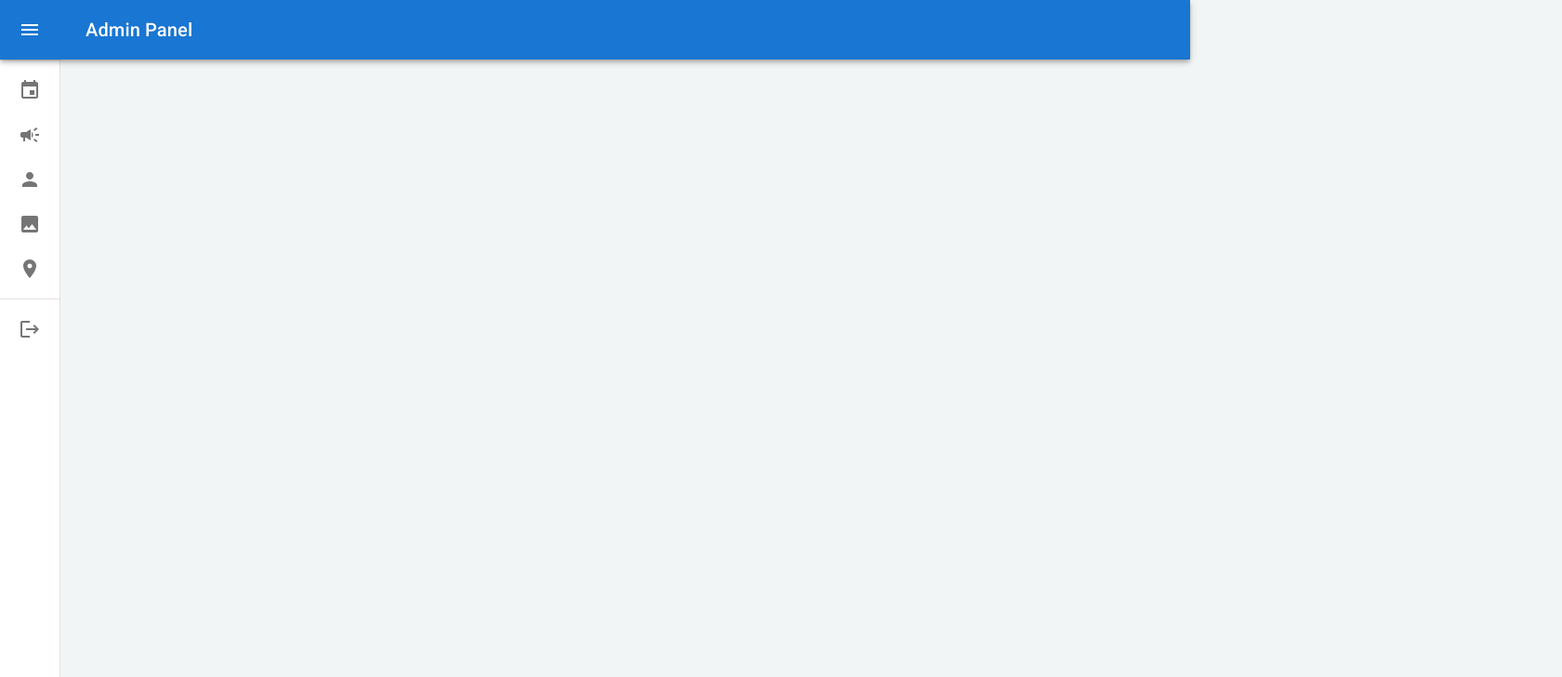
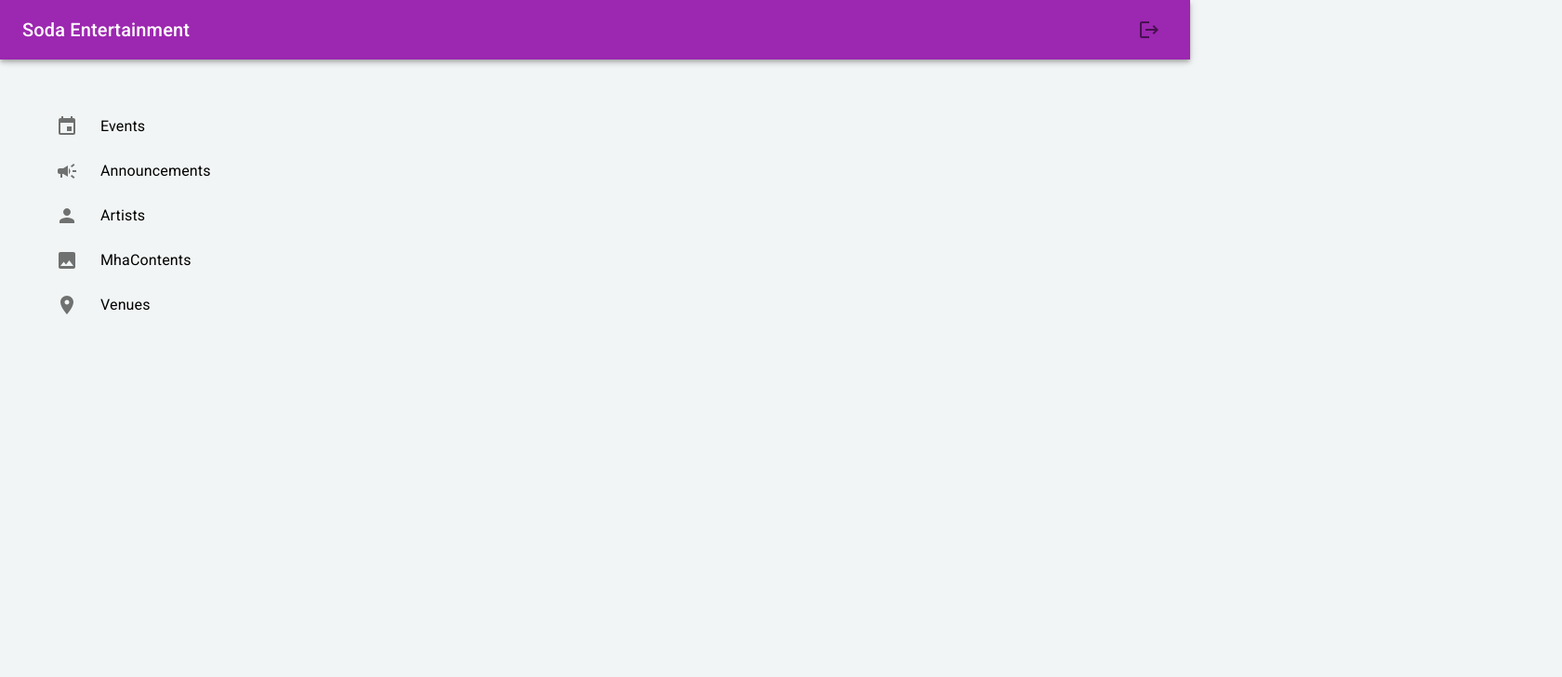
Before and after one commit to merthzl98/soda-event-manager, a React (Create React App) app: page /manager in a window 1280 px wide. Shown: the top 728 px of the page at 93% size, 1680 px wide, since content can reach past the window. Built offline with nearby package versions, Linux system fonts and the light colour scheme; sample sign-in values are in the browser's storage.

Commit message:
crazy changes

```diff
--- /dev/null
+++ b/src/components/mhacontents/EditMhaContentModal.js
@@ -0,0 +1,101 @@
+import React, { useState, useEffect } from "react";
+import MhaContentServiceV2 from "../../services/v2/MhaContentService";
+import Modal from "../commonUI/Modal";
+import InputLabel from "@mui/material/InputLabel";
+import MenuItem from "@mui/material/MenuItem";
+import FormControl from "@mui/material/FormControl";
+import Select from "@mui/material/Select";
+import TextInput from "../commonUI/TextInput";
+import Stack from "@mui/material/Stack";
+
+const EditMhaContentModal = ({
+  onHide,
+  openModal,
+  setEditMhaContentModal,
+  getMhaContentsData,
+  mhaContentId,
+}) => {
+  const [mhaContentStatus, setMhaContentStatus] = useState("DRAFT");
+  const [enteredTargetUrl, setEnteredTargetUrl] = useState("");
+
+  useEffect(() => {
+    MhaContentServiceV2.getMhaContentsById(mhaContentId).then((response) => {
+      setMhaContentStatus(response.data.mhaContent.status);
+      setEnteredTargetUrl(response.data.mhaContent.targetUrl);
+    });
+  }, []);
+
+  const updateMhaContentData = () => {
+    MhaContentServiceV2.softUpdateMhaContent({
+      id: mhaContentId,
+      status: mhaContentStatus,
+      targetUrl: enteredTargetUrl,
+    }).then((response) => {
+      if (response.status === 200) {
+        setEditMhaContentModal(false);
+        getMhaContentsData();
+      }
+    });
+  };
+
+  const handleChangeEnteredTargetUrl = (event) => {
+    setEnteredTargetUrl(event.target.value);
+  };
+
+  const handleChangeMhaContentStatus = (event) => {
+    setMhaContentStatus(event.target.value);
+  };
+
+  return (
+    <Modal
+      onHide={onHide}
+      openModal={openModal}
+      title="Edit Main Highlighted Area Content"
+      acceptTypo="Save"
+      onRequest={updateMhaContentData}
+    >
+      <Stack spacing={4}>
+        <FormControl sx={{ width: "47%" }} variant="standard">
+          <InputLabel
+            sx={{
+              fontWeight: "700 !important",
+              color: "rgba(0, 0, 0, 0.6)",
+              fontSize: "1rem",
+            }}
+            id="demo-simple-select-label"
+          >
+            MhaContent Status
+          </InputLabel>
+          <Select
+            labelId="demo-simple-select-label"
+            id="demo-simple-select"
+            value={mhaContentStatus}
+            label="MhaContent Status"
+            onChange={handleChangeMhaContentStatus}
+            sx={{
+              backgroundColor: "rgba(85, 85, 85, 0.1)",
+              borderRadius: "4px",
+              border: "1px solid #ced4da",
+              padding: "4px 8px !important",
+            }}
+          >
+            <MenuItem value="DRAFT" sx={{ paddingLeft: "15px !important" }}>
+              Draft
+            </MenuItem>
+            <MenuItem value="PREVIEW">Preview</MenuItem>
+            <MenuItem value="LIVE">Live</MenuItem>
+          </Select>
+        </FormControl>
+        <TextInput
+          name="enteredTargetUrl"
+          onChange={handleChangeEnteredTargetUrl}
+          value={enteredTargetUrl}
+          label="Target url"
+          minRows={3}
+        />
+      </Stack>
+    </Modal>
+  );
+};
+
+export default EditMhaContentModal;
--- a/src/components/mhacontents/mhacontents.js
+++ b/src/components/mhacontents/mhacontents.js
@@ -18,41 +18,16 @@ import TableActions from "../commonUI/TableActions";
 import greenDot from "../../assets/icons/greenDot.png";
 import greyDot from "../../assets/icons/greyDot.png";
 import AddMhaContentModal from "./AddMhaContentModal";
+import EditMhaContentModal from "./EditMhaContentModal";
 
-const columns = [
-  {
-    id: "url",
-    label: "Url",
-    minWidth: 100,
-    format: (value) => value.toLocaleString("en-US"),
-  },
-  {
-    id: "status",
-    label: "Status",
-    maxWidth: 100,
-    format: (value) => value.toLocaleString("en-US"),
-  },
-  { id: "contentType", label: "Content Type", minWidth: 100 },
-  {
-    id: "external",
-    label: "External",
-    minWidth: 100,
-    format: (value) => value.toLocaleString("en-US"),
-  },
-  {
-    id: "targetUrl",
-    label: "Target Url",
-    minWidth: 100,
-    format: (value) => value.toLocaleString("en-US"),
-  },
-  {
-    id: "action",
-    label: "Action",
-    align: "center",
-    minWidth: 100,
-    format: (value) => value.toLocaleString("en-US"),
-  },
-];
+const tableStyle = {
+  width: "100%",
+  display: "flex",
+  flexDirection: "row",
+  gap: "2rem",
+  borderBottom: "1px solid rgba(50,50,0, 0.1)",
+  alignItems: "center",
+};
 
 const MhaContents = () => {
   const [mhaContents, setMhaContents] = useState([]);
@@ -98,8 +73,7 @@ const MhaContents = () => {
 
   const saveOrder = () => {
     const mhaContentIds = mhaContents.map((mhaContent) => mhaContent.id);
-    console.log(mhaContentIds);
-    MhaContentServiceV2.orderMhaContents({ mhaContentIds: mhaContentIds})
+    MhaContentServiceV2.orderMhaContents({ mhaContentIds: mhaContentIds })
       .then((response) => {
         setOrderEnable(false);
         getMhaContentsData();
@@ -142,85 +116,21 @@ const MhaContents = () => {
                 </Typography>
               </Box>
             ) : (
-              <Table stickyHeader aria-label="sticky table">
-                <Droppable droppableId="table">
-                  {(provided) => (
-                    <TableBody
-                      ref={provided.innerRef}
-                      {...provided.droppableProps}
-                    >
-                      {mhaContents.map((row, index) => (
-                        <Draggable
-                          key={row.id}
-                          draggableId={row.id}
-                          index={index}
-                        >
-                          {(provided, snapshot) => (
-                            <TableRow
-                              ref={provided.innerRef}
-                              {...provided.draggableProps}
-                              {...provided.dragHandleProps}
-                              onDragOver={(event) => event.preventDefault()}
-                              style={{
-                                width: "100%",
-                                display: "flex",
-                                flexDirection: "row",
-                                // justifyContent: "space-between",
-                                gap: "2rem",
-                                borderBottom: "1px solid rgba(50,50,0, 0.1)",
-                                alignItems: "center",
-                                backgroundColor: snapshot.isDragging
-                                  ? "rgba(50,50,0, 0.1)"
-                                  : "white",
-                                ...provided.draggableProps.style,
-                              }}
-                            >
-                              <TableCell className="table-cell-status">
-                                {row.status === "LIVE" && (
-                                  <img src={greenDot} alt="live icon" />
-                                )}
-                                {row.status === "DRAFT" && (
-                                  <img src={greyDot} alt="draft icon" />
-                                )}
-                                <p>{row.status}</p>
-                              </TableCell>
-                              <TableCell className="table-cell">
-                                <img
-                                  src={row.url}
-                                  width="250px"
-                                  height="auto"
-                                  alt="Poster"
-                                />
-                              </TableCell>
-                              <TableCell
-                                className="actions"
-                                style={{
-                                  // minWidth: "7rem",
-                                  display: "flex",
-                                  flexDirection: "row",
-                                  justifyContent: "center",
-                                  alignItems: "center",
-                                  borderBottom: "none",
-                                  padding: "0",
-                                }}
-                              >
-                                <TableActions
-                                  hideEdit
-                                  handleDelete={() =>
-                                    handleDeleteMhaContent(index)
-                                  }
-                                />
-                              </TableCell>
-                            </TableRow>
-                          )}
-                        </Draggable>
-                      ))}
-                      {provided.placeholder}
-                      <TableRow className="table-footer"></TableRow>
-                    </TableBody>
-                  )}
-                </Droppable>
-              </Table>
+              <>
+                {orderEnable ? (
+                  <DraggableContent
+                    mhaContents={mhaContents}
+                    handleDeleteMhaContent={handleDeleteMhaContent}
+                    showEditMhaContent={showEditMhaContent}
+                  />
+                ) : (
+                  <TableContent
+                    mhaContents={mhaContents}
+                    handleDeleteMhaContent={handleDeleteMhaContent}
+                    showEditMhaContent={showEditMhaContent}
+                  />
+                )}
+              </>
             )}
           </TableContainer>
         </Paper>
@@ -233,6 +143,108 @@ const MhaContents = () => {
           getMhaContentsData={getMhaContentsData}
         />
       )}
+      {editMhaContentModal && (
+        <EditMhaContentModal
+          onHide={() => setEditMhaContentModal(false)}
+          openModal={editMhaContentModal}
+          setEditMhaContentModal={setEditMhaContentModal}
+          getMhaContentsData={getMhaContentsData}
+          mhaContentId={mhaContentId}
+        />
+      )}
+    </>
+  );
+};
+
+const TableContent = ({ mhaContents, handleDeleteMhaContent, showEditMhaContent } ) => {
+  return (
+    <Table stickyHeader aria-label="sticky table">
+      <TableBody>
+        {mhaContents.map((row, index) => (
+          <TableRow style={tableStyle}>
+            <ContentColumns
+              row={row}
+              index={index}
+              handleDeleteMhaContent={handleDeleteMhaContent}
+              showEditMhaContent={showEditMhaContent}
+            />
+          </TableRow>
+        ))}
+        <TableRow className="table-footer"></TableRow>
+      </TableBody>
+    </Table>
+  );
+};
+
+const DraggableContent = ({ mhaContents, handleDeleteMhaContent, showEditMhaContent } ) => {
+  return (
+    <Table stickyHeader aria-label="sticky table">
+      <Droppable droppableId="table">
+        {(provided) => (
+          <TableBody ref={provided.innerRef} {...provided.droppableProps}>
+            {mhaContents.map((row, index) => (
+              <Draggable key={row.id} draggableId={row.id} index={index}>
+                {(provided, snapshot) => (
+                  <TableRow
+                    ref={provided.innerRef}
+                    {...provided.draggableProps}
+                    {...provided.dragHandleProps}
+                    onDragOver={(event) => event.preventDefault()}
+                    style={{
+                      ...tableStyle,
+                      backgroundColor: snapshot.isDragging
+                        ? "rgba(50,50,0, 0.1)"
+                        : "white",
+                      ...provided.draggableProps.style,
+                    }}
+                  >
+                    <ContentColumns
+                      row={row}
+                      index={index}
+                      handleDeleteMhaContent={handleDeleteMhaContent}
+                      showEditMhaContent={showEditMhaContent}
+                    />
+                  </TableRow>
+                )}
+              </Draggable>
+            ))}
+            {provided.placeholder}
+            <TableRow className="table-footer"></TableRow>
+          </TableBody>
+        )}
+      </Droppable>
+    </Table>
+  );
+};
+
+const ContentColumns = ({ row, index, handleDeleteMhaContent, showEditMhaContent }) => {
+  return (
+    <>
+      <TableCell className="table-cell-status">
+        {row.status === "LIVE" && <img src={greenDot} alt="live icon" />}
+        {row.status === "DRAFT" && <img src={greyDot} alt="draft icon" />}
+        <p>{row.status}</p>
+      </TableCell>
+      <TableCell className="table-cell">
+        <img src={row.url} width="250px" height="auto" alt="Poster" />
+      </TableCell>
+      <TableCell className="table-cell">{row.targetUrl}</TableCell>
+      <TableCell
+        className="actions"
+        style={{
+          display: "flex",
+          flexDirection: "row",
+          justifyContent: "center",
+          alignItems: "center",
+          borderBottom: "none",
+          padding: "0",
+        }}
+      >
+        <TableActions
+          handleDelete={() => handleDeleteMhaContent(index)}
+          showEdit={() => showEditMhaContent(index)}
+        />
+      </TableCell>
     </>
   );
 };
--- a/src/pages/ManagerPage.js
+++ b/src/pages/ManagerPage.js
@@ -3,17 +3,12 @@ import { useContext, useState } from "react";
 import { Link, useLocation } from "react-router-dom";
 import { styled, useTheme } from "@mui/material/styles";
 import Box from "@mui/material/Box";
-import MuiDrawer from "@mui/material/Drawer";
-import MuiAppBar from "@mui/material/AppBar";
+import Grid from "@mui/material/Grid";
+import AppBar from "@mui/material/AppBar";
 import Toolbar from "@mui/material/Toolbar";
 import List from "@mui/material/List";
-import CssBaseline from "@mui/material/CssBaseline";
 import Typography from "@mui/material/Typography";
-import Divider from "@mui/material/Divider";
 import IconButton from "@mui/material/IconButton";
-import MenuIcon from "@mui/icons-material/Menu";
-import ChevronLeftIcon from "@mui/icons-material/ChevronLeft";
-import ChevronRightIcon from "@mui/icons-material/ChevronRight";
 import ListItem from "@mui/material/ListItem";
 import ListItemButton from "@mui/material/ListItemButton";
 import ListItemIcon from "@mui/material/ListItemIcon";
@@ -36,70 +31,13 @@ import Error from "../components/commonUI/Error";
 import { Loading } from "../components/commonUI/Loading";
 import AlertContext from "../storage/alert-context";
 
-const drawerWidth = 240;
-const openedMixin = (theme) => ({
-  width: drawerWidth,
-  transition: theme.transitions.create("width", {
-    easing: theme.transitions.easing.sharp,
-    duration: theme.transitions.duration.enteringScreen,
-  }),
-  overflowX: "hidden",
-});
-
-const closedMixin = (theme) => ({
-  transition: theme.transitions.create("width", {
-    easing: theme.transitions.easing.sharp,
-    duration: theme.transitions.duration.leavingScreen,
-  }),
-  overflowX: "hidden",
-  width: `calc(${theme.spacing(7)} + 1px)`,
-  [theme.breakpoints.up("sm")]: {
-    width: `calc(${theme.spacing(8)} + 1px)`,
-  },
-});
-
-const DrawerHeader = styled("div")(({ theme }) => ({
+const AppSpace = styled("div")(({ theme }) => ({
   display: "flex",
   alignItems: "center",
   justifyContent: "flex-end",
   padding: theme.spacing(0, 1),
   // necessary for content to be below app bar
   ...theme.mixins.toolbar,
-}));
-
-const AppBar = styled(MuiAppBar, {
-  shouldForwardProp: (prop) => prop !== "open",
-})(({ theme, open }) => ({
-  zIndex: theme.zIndex.drawer + 1,
-  transition: theme.transitions.create(["width", "margin"], {
-    easing: theme.transitions.easing.sharp,
-    duration: theme.transitions.duration.leavingScreen,
-  }),
-  ...(open && {
-    marginLeft: drawerWidth,
-    width: `calc(100% - ${drawerWidth}px)`,
-    transition: theme.transitions.create(["width", "margin"], {
-      easing: theme.transitions.easing.sharp,
-      duration: theme.transitions.duration.enteringScreen,
-    }),
-  }),
-}));
-
-const Drawer = styled(MuiDrawer, {
-  shouldForwardProp: (prop) => prop !== "open",
-})(({ theme, open }) => ({
-  width: drawerWidth,
-  flexShrink: 0,
-  whiteSpace: "nowrap",
-  boxSizing: "border-box",
-  ...(open && {
-    ...openedMixin(theme),
-    "& .MuiDrawer-paper": openedMixin(theme),
-  }),
-  ...(!open && {
-    ...closedMixin(theme),
-    "& .MuiDrawer-paper": closedMixin(theme),
-  }),
 }));
 
 const ManagerPage = () => {
@@ -112,14 +50,6 @@ const ManagerPage = () => {
   const { isLoading, logout } = useContext(AuthContext);
 
   const { hasError } = useContext(AlertContext);
-
-  const handleDrawerOpen = () => {
-    setOpen(true);
-  };
-
-  const handleDrawerClose = () => {
-    setOpen(false);
-  };
 
   let content = null;
 
@@ -150,40 +80,34 @@ const ManagerPage = () => {
   return (
     <>
       <Box sx={{ display: "flex", height: "100vh" }}>
-        <CssBaseline />
-        <AppBar position="fixed" open={open}>
-          <Toolbar>
-            <IconButton
-              color="inherit"
-              aria-label="open drawer"
-              onClick={handleDrawerOpen}
-              edge="start"
+        <AppBar color="secondary" position="fixed">
+          <Toolbar sx={{ display: "flex", justifyContent: "space-between" }}>
+            <Typography variant="h6" noWrap component="div">
+              Soda Entertainment
+            </Typography>
+            <IconButton onClick={logout}>
+              <LogoutIcon />
+            </IconButton>
+          </Toolbar>
+        </AppBar>
+        <Box
           sx={{
-                marginRight: 5,
-                ...(open && { display: "none" }),
+            p: 5,
+            minWidth: "1600px",
+            marginX: "auto",
           }}
         >
-              <MenuIcon />
-            </IconButton>
-            <Typography variant="h6" noWrap component="div">
-              Admin Panel
-            </Typography>
-          </Toolbar>
-        </AppBar>
-        <Drawer variant="permanent" open={open}>
-          <DrawerHeader>
-            <IconButton onClick={handleDrawerClose}>
-              {theme.direction === "rtl" ? (
-                <ChevronRightIcon />
-              ) : (
-                <ChevronLeftIcon />
-              )}
-            </IconButton>
-          </DrawerHeader>
-          <Divider />
+          <Grid container spacing={2}>
+            <Grid item md={2}>
+              <AppSpace />
               <List>
-            {["Events", "Announcements", "Artists", "MhaContents", "Venues"].map(
-              (text, index) => (
+                {[
+                  "Events",
+                  "Announcements",
+                  "Artists",
+                  "MhaContents",
+                  "Venues",
+                ].map((text, index) => (
                   <ListItem key={text} disablePadding sx={{ display: "block" }}>
                     <Link
                       to={`/manager/${text.toLowerCase()}`}
@@ -192,14 +116,14 @@ const ManagerPage = () => {
                       <ListItemButton
                         sx={{
                           minHeight: 48,
-                        justifyContent: open ? "initial" : "center",
+                          justifyContent: "center",
                           px: 2.5,
                         }}
                       >
                         <ListItemIcon
                           sx={{
                             minWidth: 0,
-                          mr: open ? 3 : "auto",
+                            mr: 3,
                             justifyContent: "center",
                           }}
                         >
@@ -209,53 +133,18 @@ const ManagerPage = () => {
                           {index === 3 && <ImageIcon />}
                           {index === 4 && <LocationOnIcon />}
                         </ListItemIcon>
-                      <ListItemText
-                        primary={text}
-                        sx={{ opacity: open ? 1 : 0 }}
-                      />
+                        <ListItemText primary={text} />
                       </ListItemButton>
                     </Link>
                   </ListItem>
-              )
-            )}
-          </List>
-          <Divider />
-          <List>
-            {["Log out"].map((text, index) => (
-              <ListItem key={text} disablePadding sx={{ display: "block" }}>
-                <ListItemButton
-                  sx={{
-                    minHeight: 48,
-                    justifyContent: open ? "initial" : "center",
-                    px: 2.5,
-                  }}
-                  onClick={logout}
-                >
-                  <ListItemIcon
-                    sx={{
-                      minWidth: 0,
-                      mr: open ? 3 : "auto",
-                      justifyContent: "center",
-                    }}
-                  >
-                    <LogoutIcon />
-                  </ListItemIcon>
-                  <ListItemText primary={text} sx={{ opacity: open ? 1 : 0 }} />
-                </ListItemButton>
-              </ListItem>
                 ))}
               </List>
-        </Drawer>
-        <Box
-          component="main"
-          sx={{
-            flexGrow: 1,
-            p: 5,
-          }}
-        >
-          <DrawerHeader />
-
+            </Grid>
+            <Grid item component="main" md={10}>
+              <AppSpace />
               {content}
+            </Grid>
+          </Grid>
         </Box>
       </Box>
       {hasError.open && <Error />}
--- a/src/services/v2/MhaContentService.js
+++ b/src/services/v2/MhaContentService.js
@@ -12,6 +12,10 @@ const createMhaContent = (mhaData) => {
 
 const updateMhaContent = (mhaData) => {
   return http.put("/update-mhacontent", mhaData);
+};
+
+const softUpdateMhaContent = (mhaData) => {
+  return http.put("/soft-update-mhacontent", mhaData);
 };
 
 const getMhaContentsById = (id) => {
@@ -30,6 +34,7 @@ const MhaContentService = {
   getMhaContents,
   createMhaContent,
   updateMhaContent,
+  softUpdateMhaContent,
   getMhaContentsById,
   orderMhaContents,
   deleteMhaContents,
```
Also changed, not shown: src/components/announcements/EditAnnouncementModal.js (+6 -4 lines). Lines whose indentation alone changed are shown as unchanged.
